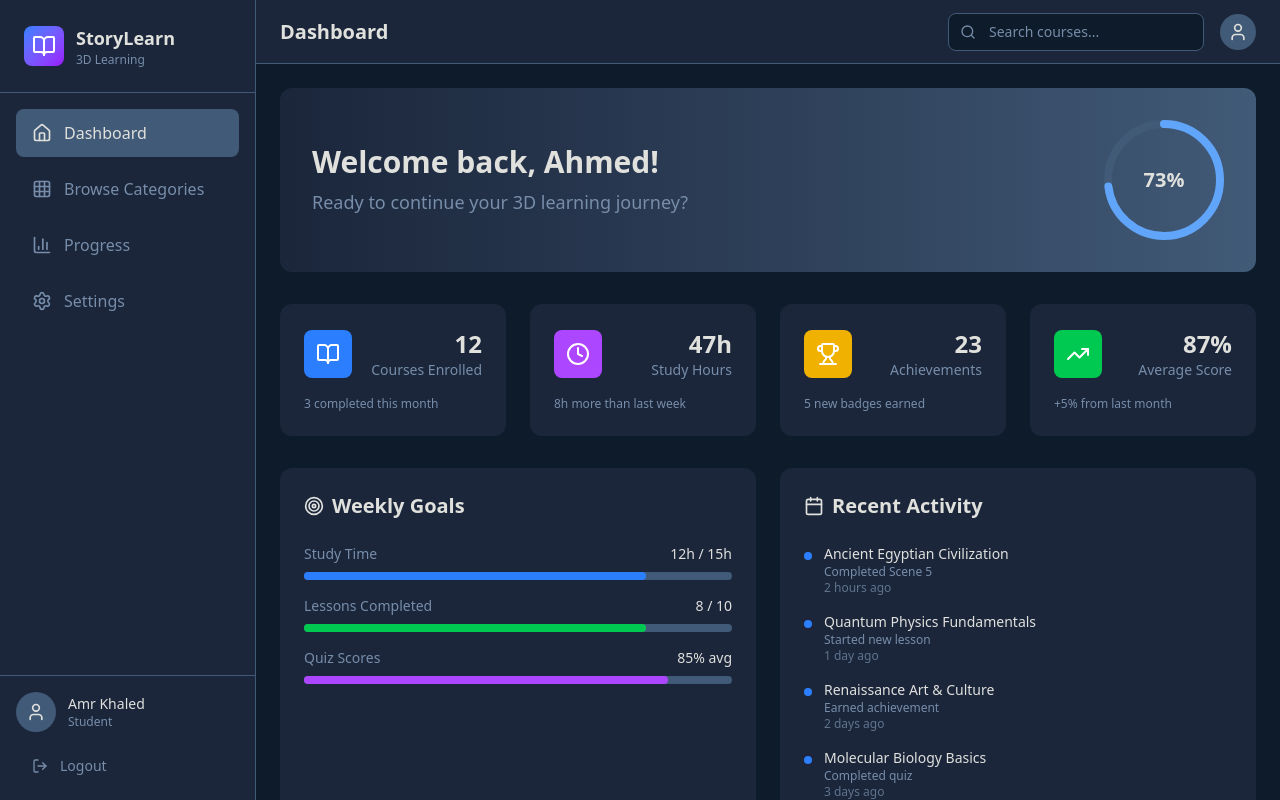
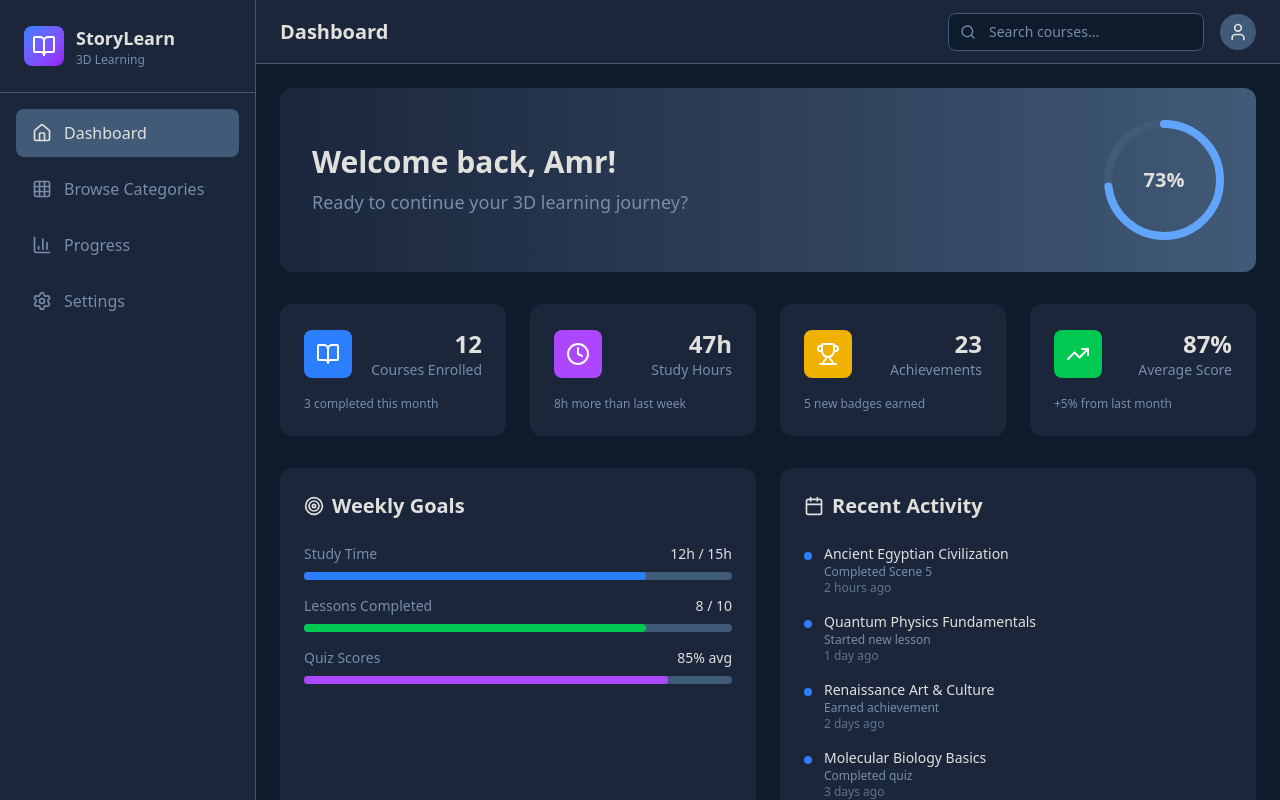
Before and after one commit to OmarElzero/Ma-3lena_Nexus, a React (Vite) app in the folder Malaena/: page /dashboard in a window 1280 px wide. Shown: the top 800 px of the page. Built offline with nearby package versions, Linux system fonts and the light colour scheme.

Commit message:
Edit : in Some Files

```diff
--- a/Malaena/src/components/DashboardStats.tsx
+++ b/Malaena/src/components/DashboardStats.tsx
@@ -119,7 +119,7 @@ export function DashboardStats({ onNavigateToCategories }: DashboardStatsProps)
       <div className="bg-gradient-to-r from-[#1B263B] to-[#415A77] rounded-xl p-8">
         <div className="flex items-center justify-between">
           <div>
-            <h1 className="text-3xl font-bold text-[#E0E1DD] mb-2">Welcome back, Ahmed!</h1>
+            <h1 className="text-3xl font-bold text-[#E0E1DD] mb-2">Welcome back, Amr!</h1>
             <p className="text-[#778DA9] text-lg">Ready to continue your 3D learning journey?</p>
           </div>
           <div className="hidden md:block">
--- a/Malaena/src/layout/Dashboard/Sidebar.tsx
+++ b/Malaena/src/layout/Dashboard/Sidebar.tsx
@@ -49,7 +49,7 @@ export function Sidebar({ isOpen, onToggle, currentView }: SidebarProps) {
 
       {/* Sidebar */}
       <div className={`
-        fixed top-0 left-0 h-screen bg-[#1B263B] border-r border-[#415A77] z-50 transition-transform duration-300 ease-in-out
+        fixed top-0 left-0 h-screen lg:h-auto  overflow-y-auto bg-[#1B263B] border-r border-[#415A77] z-50 transition-transform duration-300 ease-in-out
         ${isOpen ? 'translate-x-0' : '-translate-x-full'}
         lg:translate-x-0 lg:static lg:z-auto
         w-64
--- a/Malaena/src/pages/Categories.tsx
+++ b/Malaena/src/pages/Categories.tsx
@@ -1,5 +1,5 @@
 import { useNavigate } from 'react-router-dom';
-import { CategoriesGrid } from '../components/CategoriesGrid';
+import { CategoriesGrid } from '../components/category/CategoriesGrid';
 
 export function Categories() {
   const navigate = useNavigate();
--- a/Malaena/src/pages/Courses.tsx
+++ b/Malaena/src/pages/Courses.tsx
@@ -1,5 +1,5 @@
 import { useParams, useNavigate } from 'react-router-dom';
-import { CoursesGrid } from '../components/CoursesGrid';
+import { CoursesGrid } from '../components/courses/CoursesGrid';
 import { coursesData } from '../data/coursesData';
 
 export function Courses() {
```
Also changed, not shown: Malaena/src/components/category/CategoriesGrid.tsx (renamed from Malaena/src/components/CategoriesGrid.tsx), Malaena/src/components/category/CategoryCard.tsx (renamed from Malaena/src/components/CategoryCard.tsx), Malaena/src/components/courses/CourseCard.tsx (renamed from Malaena/src/components/CourseCard.tsx), Malaena/src/components/courses/CoursesGrid.tsx (renamed from Malaena/src/components/CoursesGrid.tsx).
